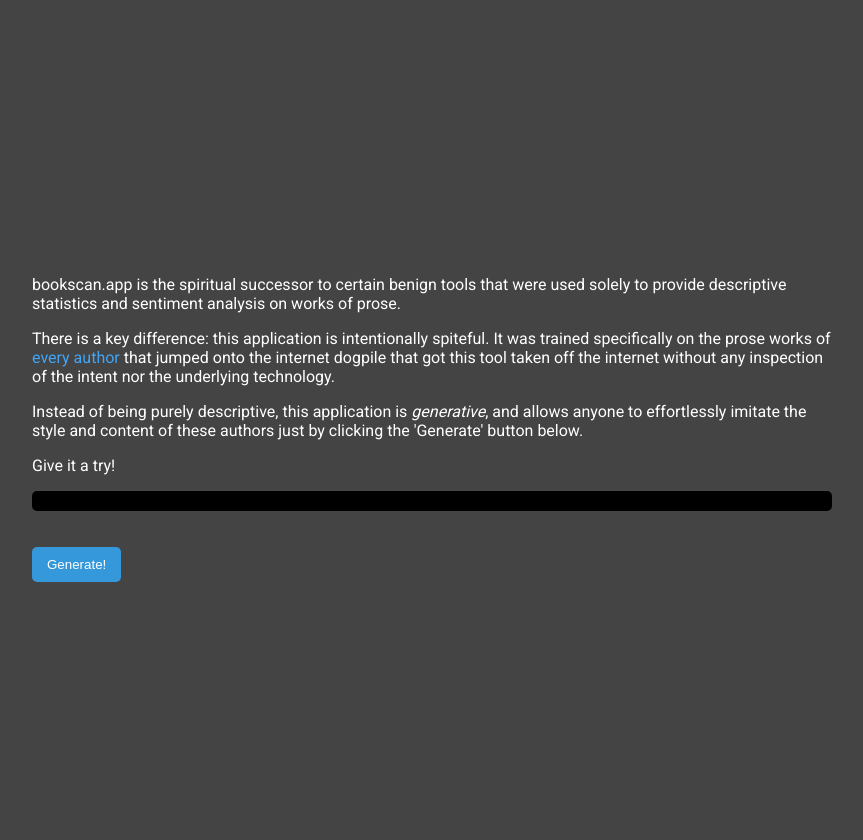
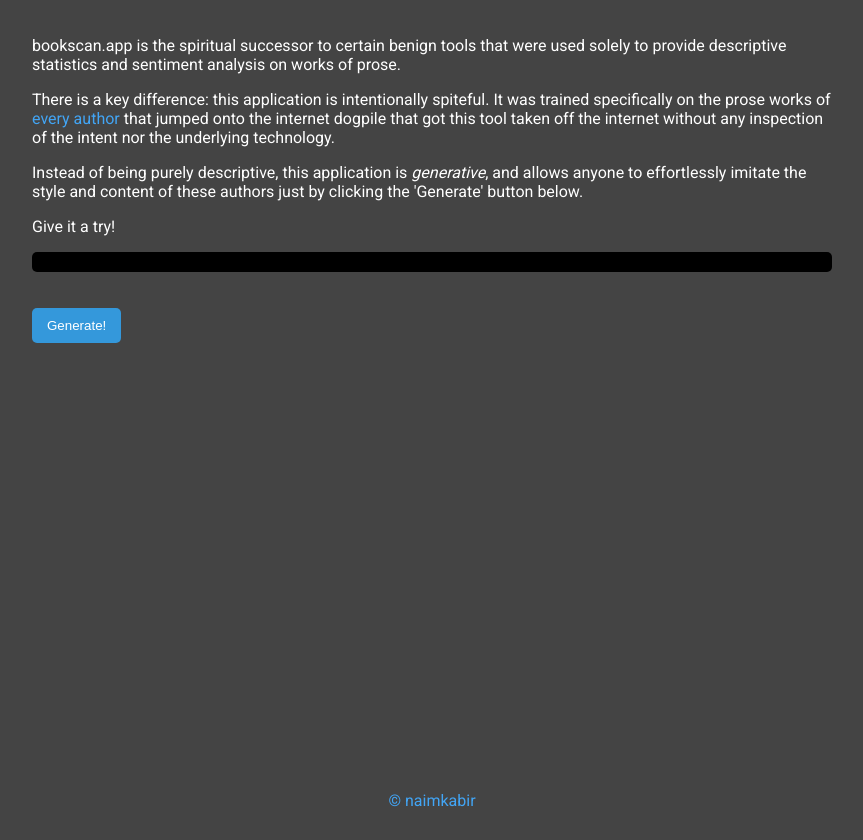
Before and after one commit to NaimKabir/bookscan, a plain HTML site: page index.html in a window 1280 px wide. Shown: the whole page, without its empty margins (208-1071 px from the left). Drawn offline with Linux system fonts and the light colour scheme.

Commit message:
page link

```diff
--- a/index.html
+++ b/index.html
@@ -31,6 +31,10 @@
       <button id="startBtn">Generate!</button>
     </div>
 
+    <footer>
+      <a href="https://naimkabir.com">© naimkabir</a>
+    </footer>
+
     <script src="script.js"></script>
   </body>
 </html>
--- a/styles.css
+++ b/styles.css
@@ -9,6 +9,13 @@ body {
     color: white;
     margin: 0;
     padding: 20px;
+}
+
+footer {
+  margin-top: auto; /* push the footer to the bottom */
+  padding: 10px;
+  background-color: #444444; /* same as your body background for consistency */
+  text-align: center;
 }
 
 .section {
```
